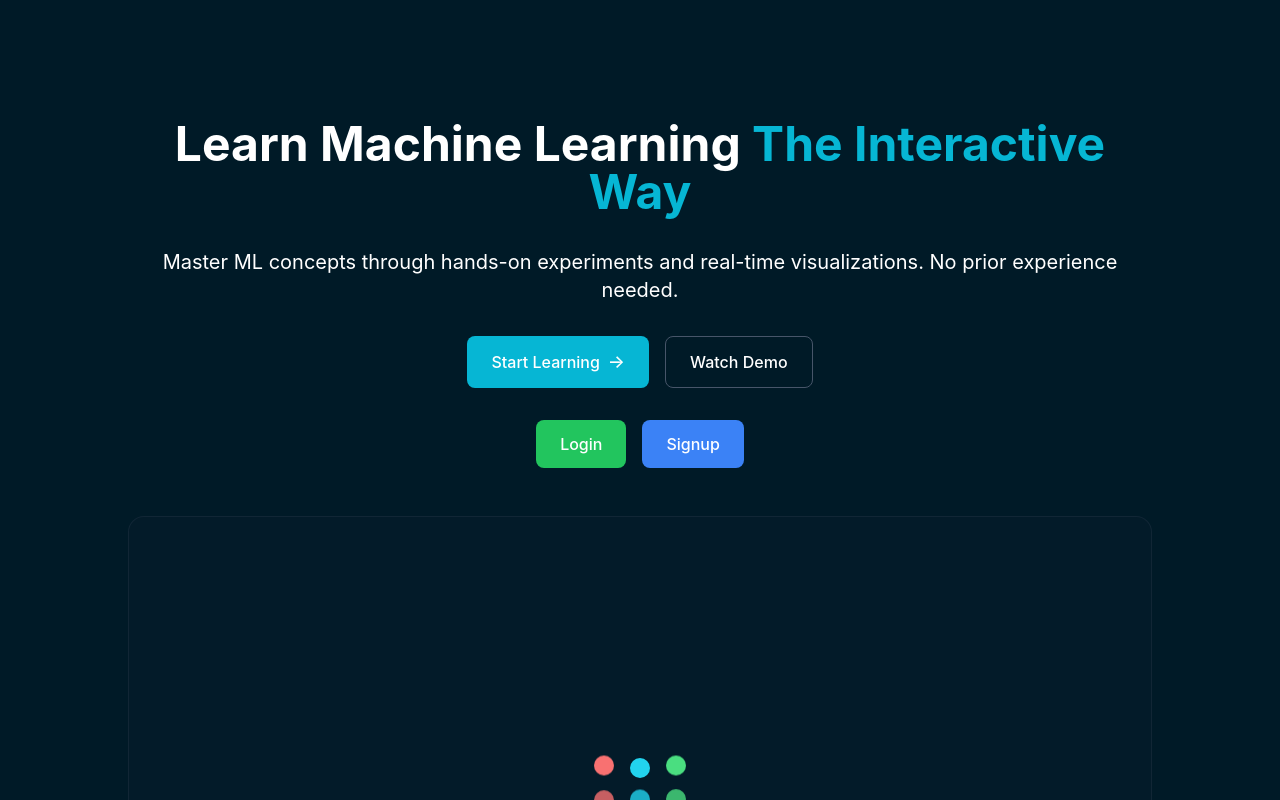
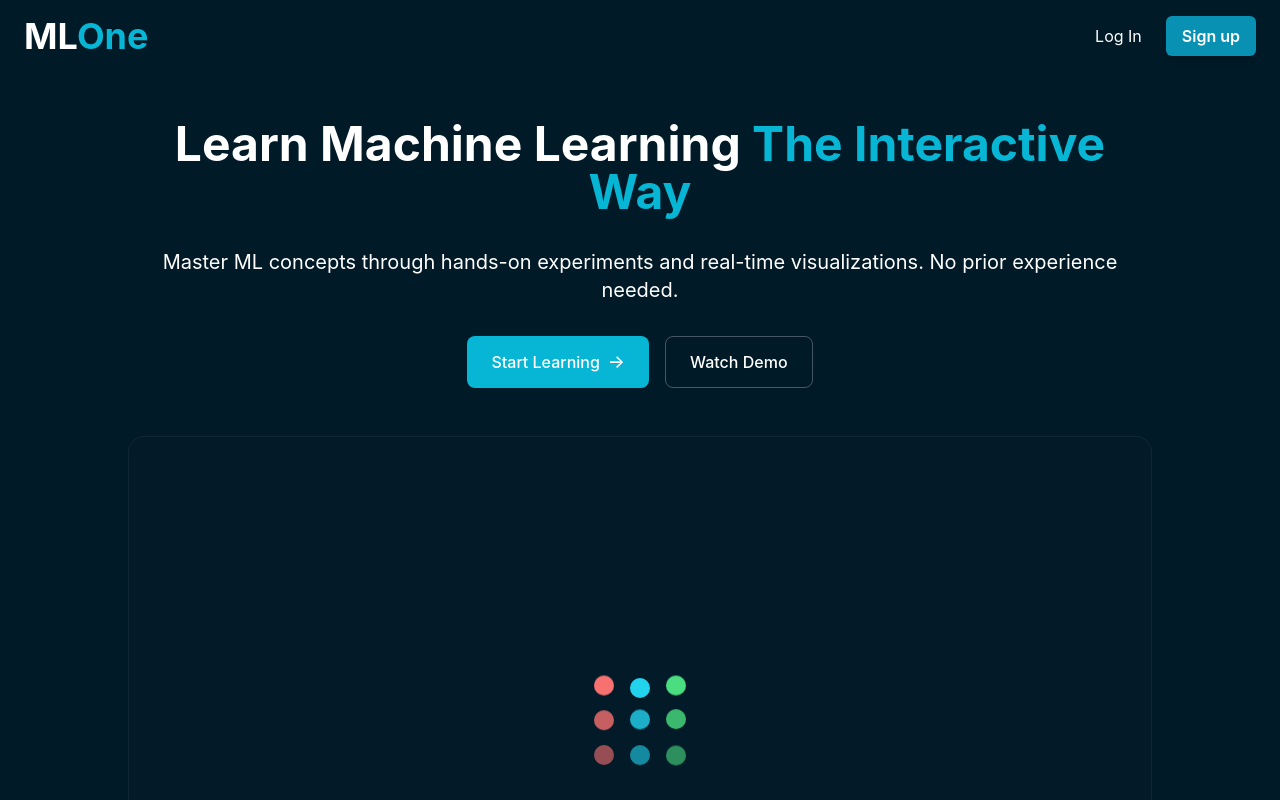
Before and after one commit to Neo-Myst/frontend, a React (Vite) app: page / in a window 1280 px wide. Shown: the top 800 px of the page. Built offline with nearby package versions, Linux system fonts and the light colour scheme.

Commit message:
fix: Home Page Layout

```diff
--- a/src/App.tsx
+++ b/src/App.tsx
@@ -4,16 +4,20 @@ import Home from "./pages/Home";
 import LoginPage from "./pages/LoginPage";
 import SignupPage from "./pages/SignupPage";
 import GoogleLogin from "./pages/GoogleLogin";
+import Nav from "./components/Nav";
+import Footer from "./components/Footer";
 
 const App: React.FC = () => {
   return (
     <Router>
+      <Nav />
       <Routes>
         <Route path="/" element={<Home />} />
         <Route path="/login" element={<LoginPage />} />
         <Route path="/signup" element={<SignupPage />} />
         <Route path="/google-login" element={<GoogleLogin />} />
       </Routes>
+      <Footer />
     </Router>
   );
 };
--- a/src/components/Nav.tsx
+++ b/src/components/Nav.tsx
@@ -1,22 +1,31 @@
 import "../css/Nav.css";
+import { useNavigate } from "react-router-dom"; // Import useNavigate for navigation
 
 const Nav = () => {
+  const navigate = useNavigate();
   return (
     <nav className="fixed top-0 left-0 w-full flex items-center justify-between px-6 py-4">
-      <div className="text-4xl font-bold text-white">
+      <div
+        className="text-4xl font-bold text-white"
+        onClick={() => navigate("/")}
+      >
         ML<span className="text-cyan-500">One</span>
       </div>
 
       <div className="flex items-center space-x-6">
         <a
+          onClick={() => navigate("/login")}
           href="#"
           className="text-white hover:text-cyan-500 transition duration-300"
         >
           Log In
         </a>
 
-        <button className="px-4 py-2 bg-cyan-600 text-white font-semibold rounded-md shadow-md hover:bg-cyan-700 transition duration-300">
-          Get Started
+        <button
+          className="px-4 py-2 bg-cyan-600 text-white font-semibold rounded-md shadow-md hover:bg-cyan-700 transition duration-300"
+          onClick={() => navigate("/signup")}
+        >
+          Sign up
         </button>
       </div>
     </nav>
--- a/src/pages/Home.tsx
+++ b/src/pages/Home.tsx
@@ -1,6 +1,5 @@
 import { Brain, Target } from "lucide-react";
 import React, { useState, useEffect } from "react";
-import { useNavigate } from "react-router-dom"; // Import useNavigate for navigation
 
 interface FeatureCardProps {
   icon: React.ReactNode;
@@ -62,8 +61,6 @@ const DotGrid = () => {
 };
 
 const Home: React.FC = () => {
-  const navigate = useNavigate(); // Initialize useNavigate for navigation
-
   return (
     <div
       className="min-h-screen bg-slate-900 text-white p-1 mt-24"
@@ -90,22 +87,6 @@ const Home: React.FC = () => {
               </button>
               <button className="border border-slate-600 hover:bg-slate-800 px-6 py-3 rounded-lg font-medium transition-colors">
                 Watch Demo
-                </button>
-              </div>
-
-              {/* Login and Signup Buttons */}
-              <div className="flex gap-4 justify-center mt-8">
-                <button
-                    onClick={() => navigate("/login")} // Navigate to Login page
-                    className="bg-green-500 hover:bg-green-600 px-6 py-3 rounded-lg font-medium transition-colors"
-                >
-                  Login
-                </button>
-                <button
-                    onClick={() => navigate("/signup")} // Navigate to Signup page
-                    className="bg-blue-500 hover:bg-blue-600 px-6 py-3 rounded-lg font-medium transition-colors"
-                >
-                  Signup
               </button>
             </div>
           </div>
```
Lines whose indentation alone changed are shown as unchanged.
